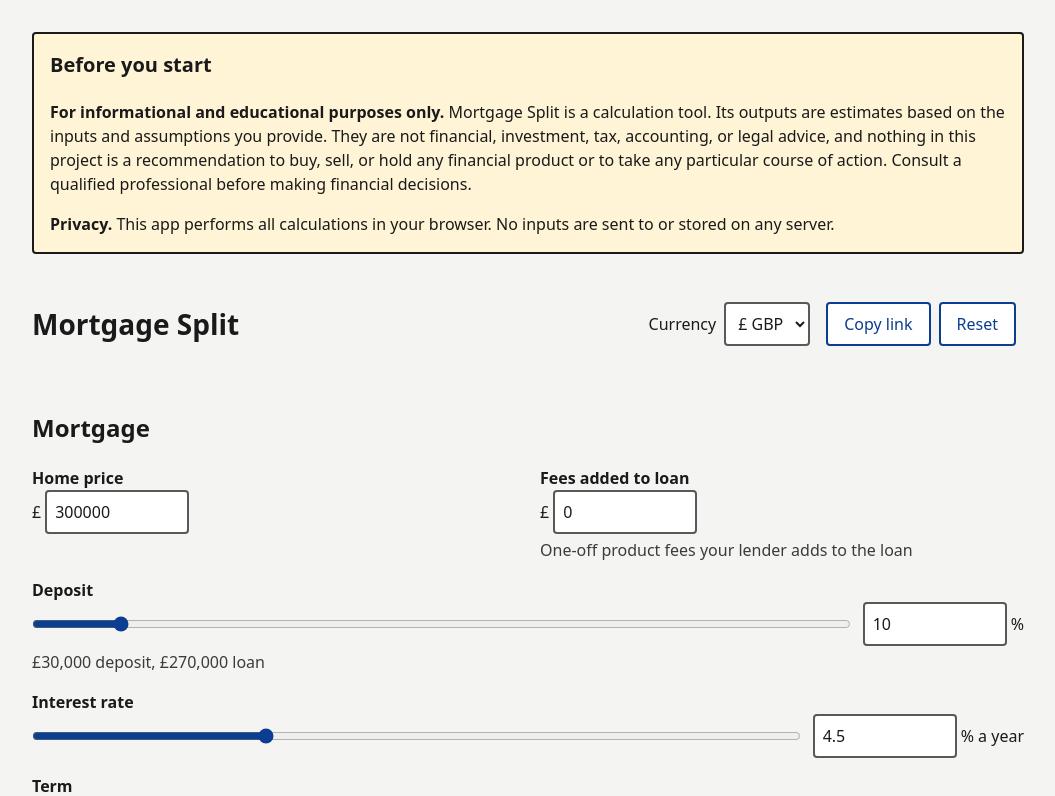
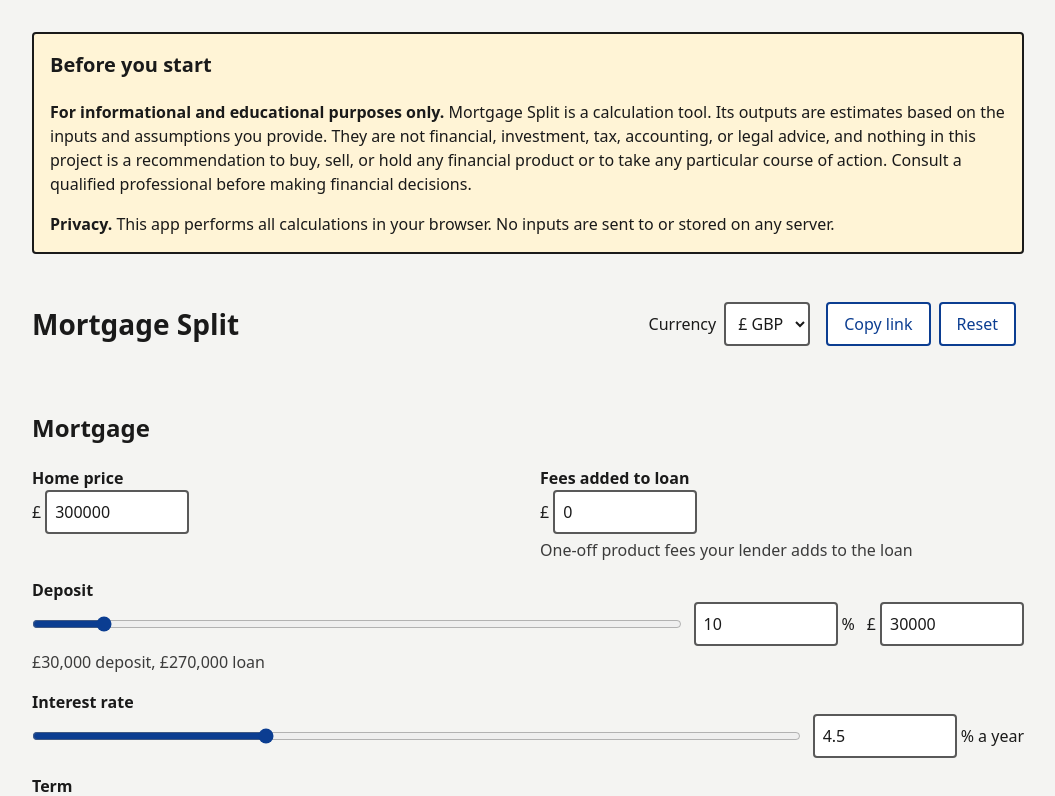
Before and after one commit to shared-amortization-calculator/shared-amortization-calculator, a React (Vite) app: page / in a window 1280 px wide. Shown: the top 796 px of the page, without its empty margins (112-1167 px from the left). Built offline with nearby package versions, Linux system fonts and the light colour scheme.

Commit message:
Add an amount box beside the deposit percentage
Typing an amount sets the deposit as a share of the home price, capped
at the existing 99.5% maximum, so the URL still stores a percentage.

Co-Authored-By: Claude Opus 5.5 <noreply@anthropic.com>

```diff
--- a/src/components/MortgageForm/MortgageForm.tsx
+++ b/src/components/MortgageForm/MortgageForm.tsx
@@ -1,7 +1,11 @@
 import NumberField from '../NumberField';
+import NumberInput from '../NumberInput';
 import SliderField from '../SliderField';
 import { capitalize, currencySymbol, depositTerm, formatCurrency } from '../../format';
 import type { AppState } from '../../state/appState';
+import { shareFromAmount } from '../../state/splits';
+
+const MAX_DEPOSIT_PERCENT = 99.5;
 
 interface MortgageFormProps {
   state: AppState;
@@ -38,13 +42,27 @@ export default function MortgageForm({ state, onPatch }: MortgageFormProps) {
         label={capitalize(term)}
         value={state.downPaymentPercent}
         min={0}
-        sliderMax={99.5}
-        max={99.5}
+        sliderMax={MAX_DEPOSIT_PERCENT}
+        max={MAX_DEPOSIT_PERCENT}
         step={0.5}
         suffix="%"
-        valueText={(v) => `${v} percent, ${money((state.homePrice * v) / 100)}`}
+        valueText={(v) => `${Number(v.toFixed(2))} percent, ${money((state.homePrice * v) / 100)}`}
         hint={`${money(deposit)} ${term}, ${money(loan)} loan`}
         onChange={(downPaymentPercent) => onPatch({ downPaymentPercent })}
+        after={
+          <NumberInput
+            value={deposit}
+            min={0}
+            max={(state.homePrice * MAX_DEPOSIT_PERCENT) / 100}
+            prefix={currencySymbol(state.currency)}
+            prefixId="deposit-amount-prefix"
+            ariaLabel={`${capitalize(term)} amount`}
+            onChange={(amount) => {
+              const fraction = shareFromAmount(amount, state.homePrice);
+              if (fraction !== null) onPatch({ downPaymentPercent: fraction * 100 });
+            }}
+          />
+        }
       />
       <SliderField
         label="Interest rate"
```
Also changed, not shown: 1 other file (tests, documents, lock files or other folders).
